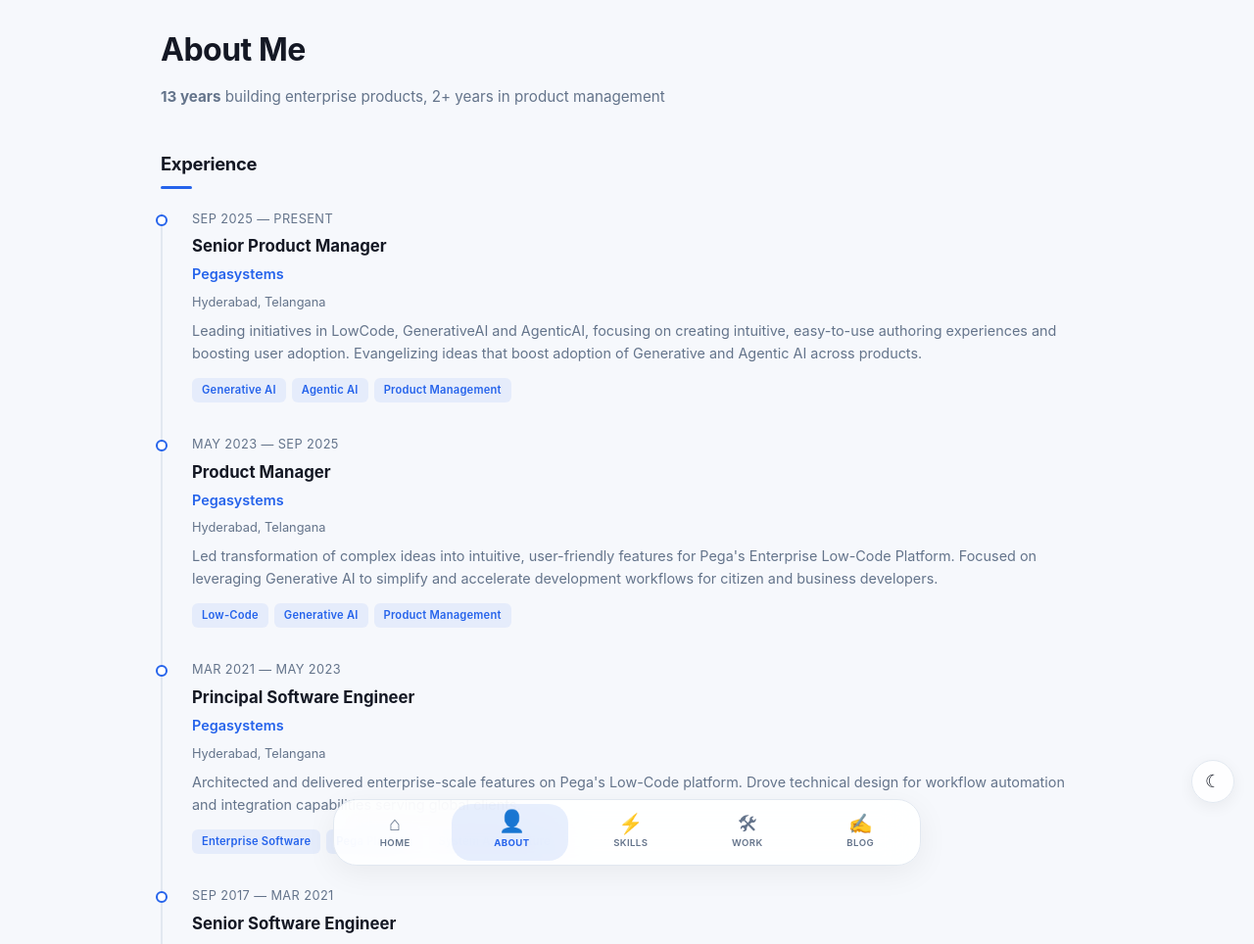
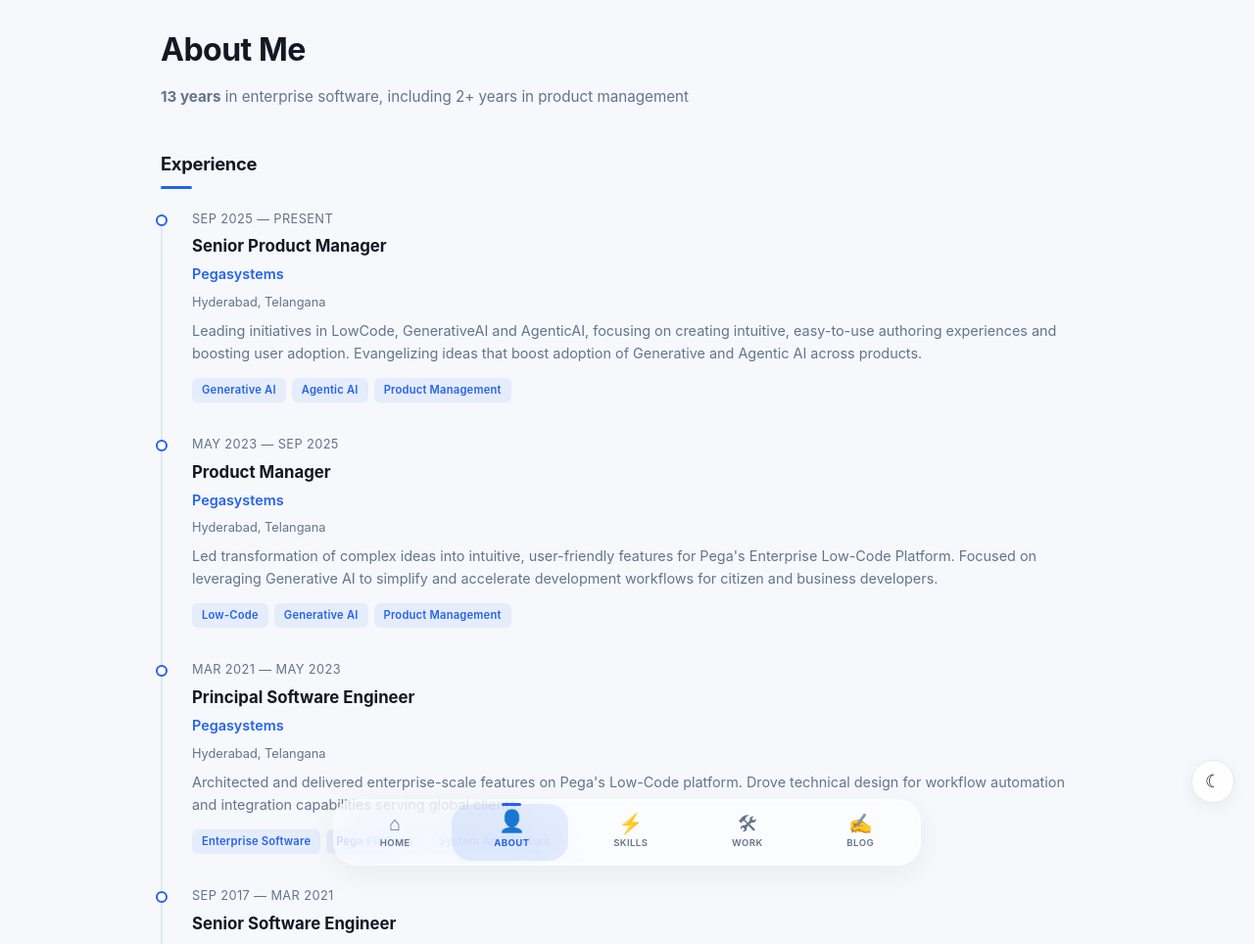
Before and after one commit to SatyaDileep/SatyaDileep.github.io, a Jekyll site: the page built from about.md, in a window 1280 px wide. Shown: the top 964 px of the page at 98% size. Built offline with Jekyll 4.4.1, drawn with Linux system fonts in a browser that asks for light colours.

Commit message:
Fix experience text logic; glassmorphic nav with active highlight border

```diff
--- a/about.md
+++ b/about.md
@@ -25,7 +25,7 @@ title: About
 
 <div class="page-header">
   <h1>About Me</h1>
-  <p><strong><span id="exp-years"></span> years</strong> building enterprise products, 2+ years in product management</p>
+  <p><strong><span id="exp-years"></span> years</strong> in enterprise software, including 2+ years in product management</p>
 </div>
 
 <section>
--- a/assets/css/style.css
+++ b/assets/css/style.css
@@ -76,12 +76,16 @@ body.dark .theme-float{background:rgba(18,22,34,0.85)}
   position:fixed;bottom:16px;left:50%;transform:translateX(-50%);
   z-index:30;display:flex;align-items:center;justify-content:space-around;
   max-width:600px;width:calc(100% - 32px);padding:6px 4px;
-  background:rgba(255,255,255,0.9);backdrop-filter:blur(18px);
-  -webkit-backdrop-filter:blur(18px);
-  border:1px solid var(--border);border-radius:24px;
-  box-shadow:0 8px 32px rgba(0,0,0,0.06);
+  background:rgba(255,255,255,0.6);backdrop-filter:blur(24px) saturate(1.4);
+  -webkit-backdrop-filter:blur(24px) saturate(1.4);
+  border:1px solid rgba(255,255,255,0.25);border-radius:24px;
+  box-shadow:0 8px 32px rgba(0,0,0,0.06),inset 0 1px 0 rgba(255,255,255,0.5);
 }
-body.dark .bottom-nav{background:rgba(18,22,34,0.9)}
+body.dark .bottom-nav{
+  background:rgba(18,22,34,0.55);
+  border-color:rgba(255,255,255,0.08);
+  box-shadow:0 8px 32px rgba(0,0,0,0.3),inset 0 1px 0 rgba(255,255,255,0.05);
+}
 .nav-item{
   position:relative;z-index:2;display:flex;flex-direction:column;align-items:center;
   justify-content:center;gap:2px;padding:8px 14px;min-width:56px;
@@ -94,6 +98,10 @@ body.dark .bottom-nav{background:rgba(18,22,34,0.9)}
 .nav-label{font-size:0.6rem;font-weight:600;letter-spacing:0.4px;text-transform:uppercase}
 .nav-item.active .nav-icon{transform:translateY(-3px) scale(1.1)}
 .nav-item.active .nav-label{font-weight:700}
+.nav-item.active::after{
+  content:'';position:absolute;top:-3px;left:50%;transform:translateX(-50%);
+  width:20px;height:3px;border-radius:4px;background:var(--primary);
+}
 .nav-slider{
   position:absolute;top:4px;bottom:4px;z-index:1;
   background:var(--primary);border-radius:20px;
```
Also changed, not shown: ReadMe.md.
